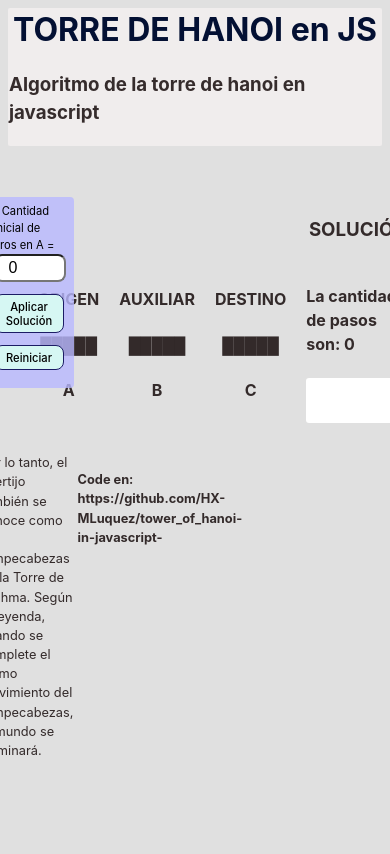
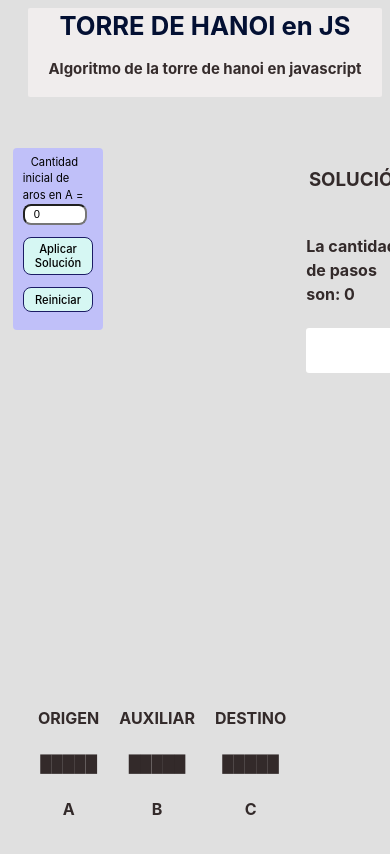
Before and after one commit to HX-MLuquez/tower_of_hanoi-in-javascript-, a React (Vite) app: page / in a window 390 px wide. Shown: the top 854 px of the page. Built offline with nearby package versions, Linux system fonts and the light colour scheme.

Commit message:
fixed game

```diff
--- a/src/App.css
+++ b/src/App.css
@@ -75,7 +75,7 @@ label {
   display: flex;
   flex-direction: column;
   position: fixed;
-  margin-left: 22px;
+  margin-left: 32px;
   color: black;
   align-items: center;
   background-color: #b9b9ffcd;
@@ -118,3 +118,25 @@ label {
   max-height: 200px; /* Define la altura máxima deseada */
   overflow-y: auto; /* Activa el desplazamiento vertical cuando el contenido excede la altura máxima */
 }
+
+
+@media only screen and (max-width: 600px) {
+
+  .box {
+    width: 100%; /* Ocupa todo el ancho disponible */
+  }
+  .header{
+    margin-left: 20px;
+    font-size: 0.8em;
+  }
+  input {
+    font-size: 1em;
+    display: flex;
+  }
+  .in{
+    margin-left: 80px;
+  }
+  .footera{
+display: none;
+  }
+}
--- a/src/App.jsx
+++ b/src/App.jsx
@@ -94,7 +94,8 @@ const App = () => {
     } else {
       // console.log("first move --> ",lines[firstMove].length !== 0 &&lines[firstMove][0].props.children);
       // console.log("second move --> ",lines[move].length !== 0 &&lines[move][0].props.children);
-      if (
+      if (firstMove === move) {
+      } else if (
         lines[move].length === 0 ||
         lines[move][0].props.children.length >
           lines[firstMove][0].props.children.length
@@ -185,7 +186,8 @@ const App = () => {
           <h3>SOLUCIÓN</h3>
           <h4>La cantidad de pasos son: {steps}</h4>
           <div className="steps">
-            {Object.keys(objSolution).length !== 0 ? Object.keys(objSolution)?.map((s, i) => {
+            {Object.keys(objSolution).length !== 0 ? (
+              Object.keys(objSolution)?.map((s, i) => {
                 console.log("in map");
                 return (
                   <div key={i} className="solution">
@@ -193,10 +195,13 @@ const App = () => {
                     <h4>Mover {objSolution[s]}</h4>
                   </div>
                 );
-            }):<div key={"i"} className="solution">
+              })
+            ) : (
+              <div key={"i"} className="solution">
                 <p></p>
                 <h4></h4>
-          </div>}
+              </div>
+            )}
           </div>
         </div>
         <div className="box ythin"></div>
```
Also changed, not shown: src/index.css (line endings or trailing spaces). Lines whose indentation alone changed are shown as unchanged.
